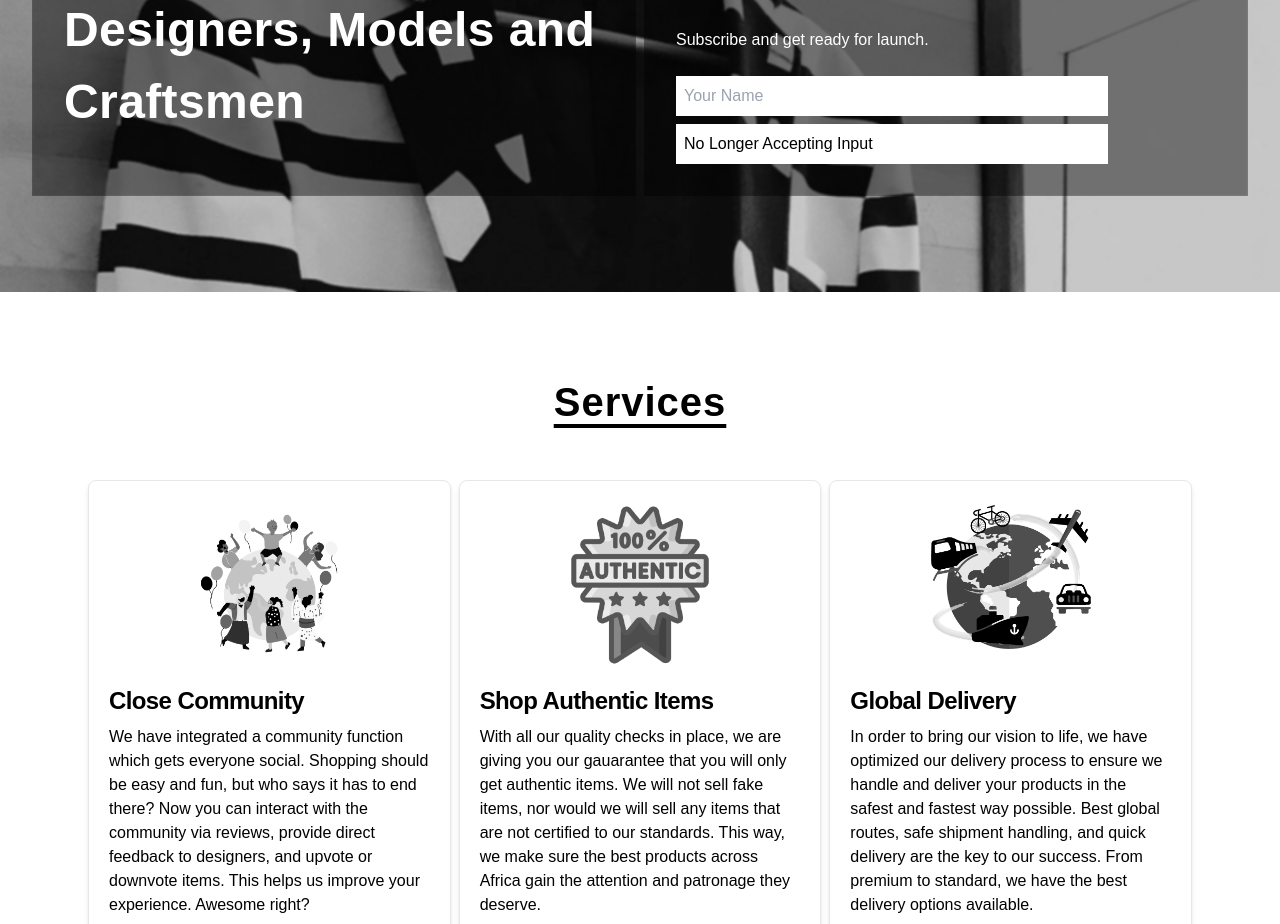
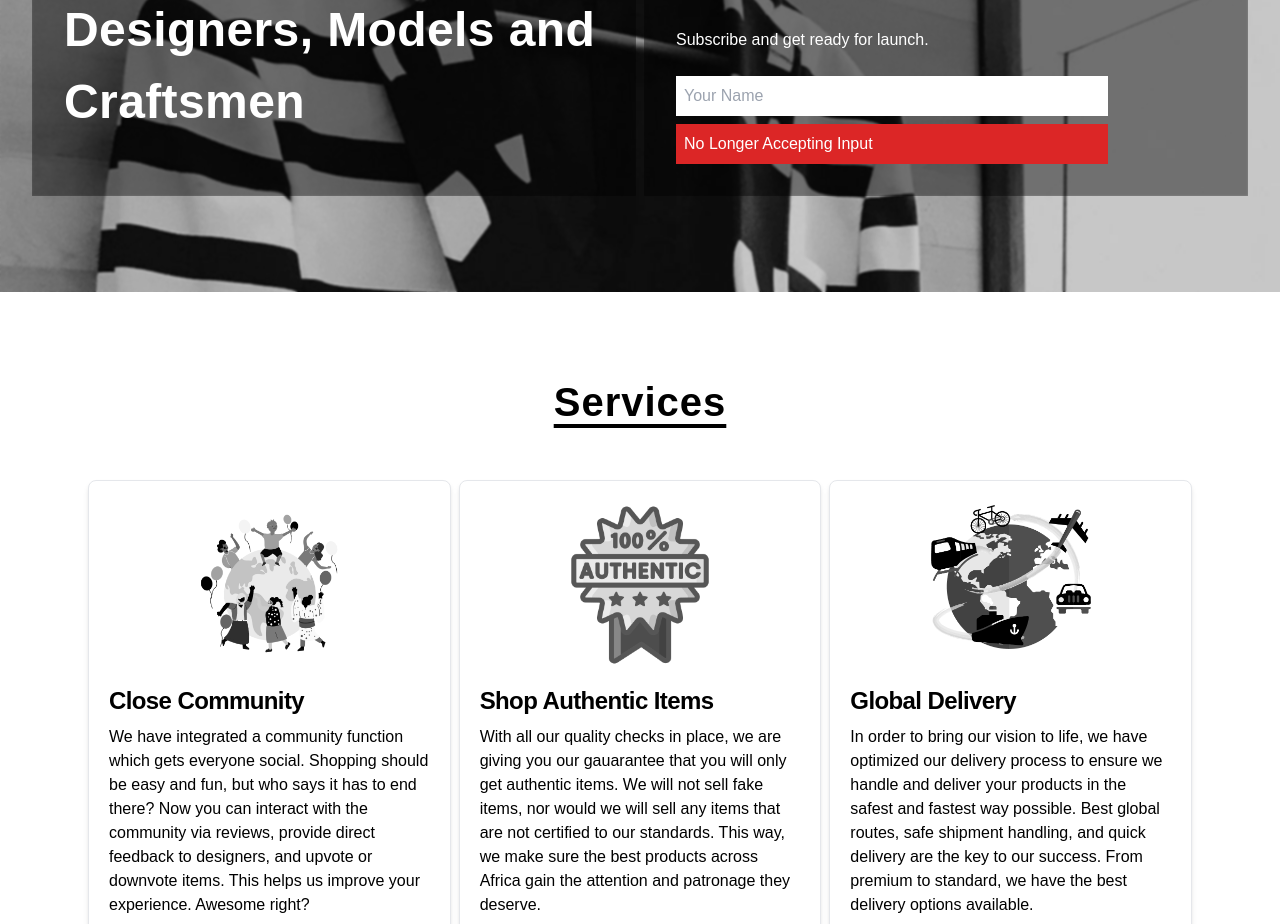
Before and after one commit to peterdtitan/afrocentric-landing-page, a React (Create React App) app: page / in a window 1280 px wide. Shown: the part 840-1764 px from the top of the page. Built offline with nearby package versions, Linux system fonts and the light colour scheme; a web font is replaced by a local one.

Commit message:
Update structure

```diff
--- a/src/components/Form.jsx
+++ b/src/components/Form.jsx
@@ -43,7 +43,7 @@ function ContactForm() {
     type="submit" disabled={state.submitting}>
     Subscribe
   </button>*/}
-  <p className='p-2 bg-white text-black'>No Longer Accepting Input</p>
+  <p className='p-2 bg-red-600 text-white'>No Longer Accepting Input</p>
   </form>
 
   );
```
